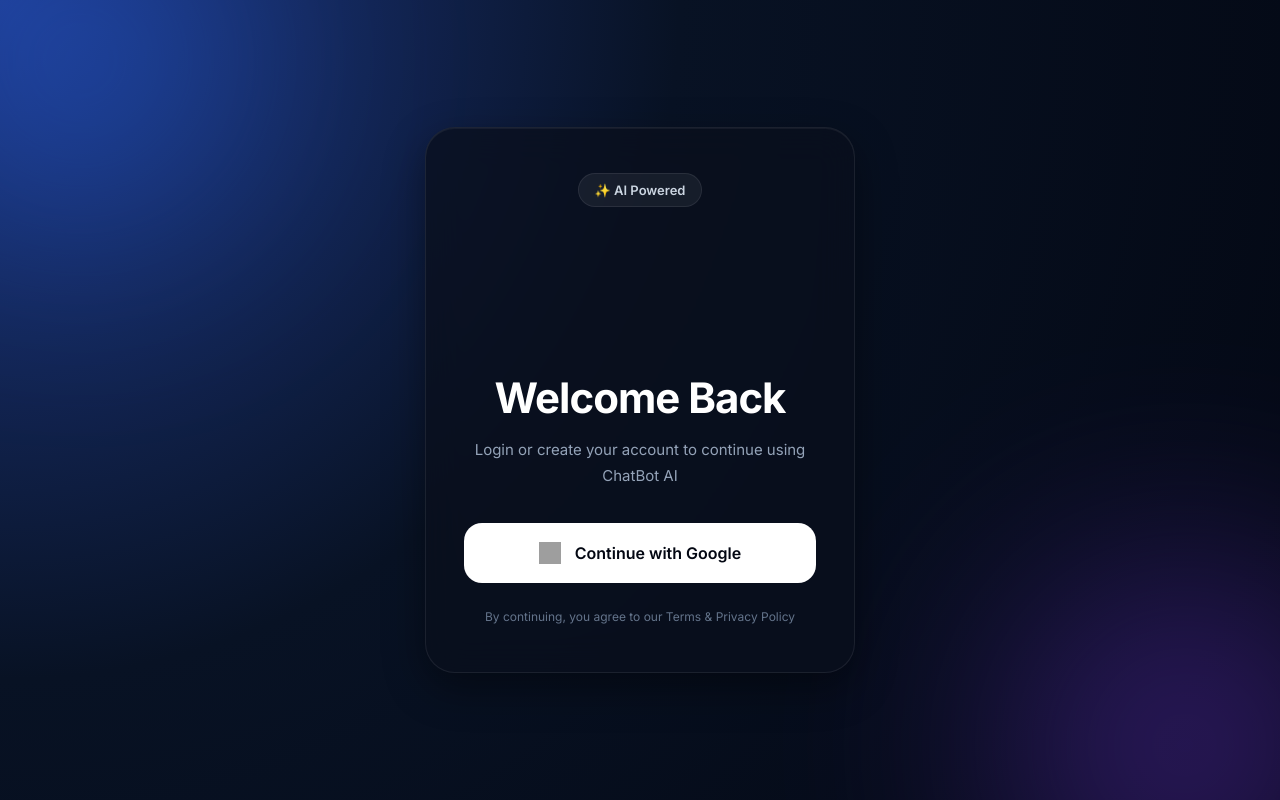
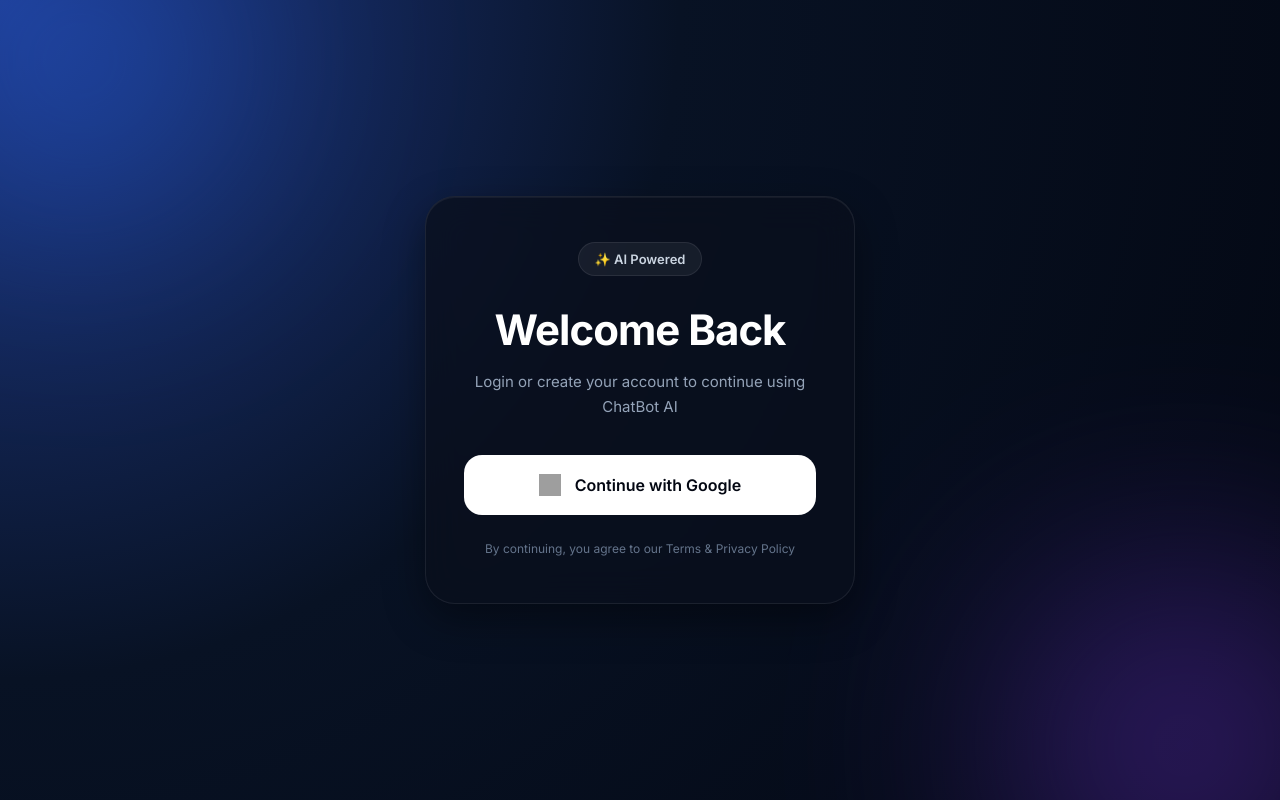
Before and after one commit to Tushar-sonawane06/ChatBot, a React (Vite) app in the folder chatbot-frontend/: page / in a window 1280 px wide. Built offline with nearby package versions, Linux system fonts and the light colour scheme; no server answers; grey boxes are pictures that could not be loaded.

Commit message:
Ui bug fixed

```diff
--- a/chatbot-frontend/src/Chat.jsx
+++ b/chatbot-frontend/src/Chat.jsx
@@ -33,7 +33,7 @@
 
     return(
         <>
-            {newChat && <h1>Start a New Chat</h1>}
+            {newChat && <h1 id="start">Start a New Chat</h1>}
             <div className="chats">
                 {
                     prevChats?.slice(0,-1).map((chat,idx)=>
--- a/chatbot-frontend/src/pages/Login.css
+++ b/chatbot-frontend/src/pages/Login.css
@@ -5,6 +5,10 @@
     padding: 0;
     box-sizing: border-box;
     font-family: "Inter", sans-serif;
+}
+
+#welcome{
+    margin-top:3px !important;
 }
 
 .login-page{
--- a/chatbot-frontend/src/pages/Login.jsx
+++ b/chatbot-frontend/src/pages/Login.jsx
@@ -24,7 +24,7 @@
                     ✨ AI Powered
                 </div>
 
-                <h1>
+                <h1 id="welcome">
                     Welcome Back
                 </h1>
 
```
